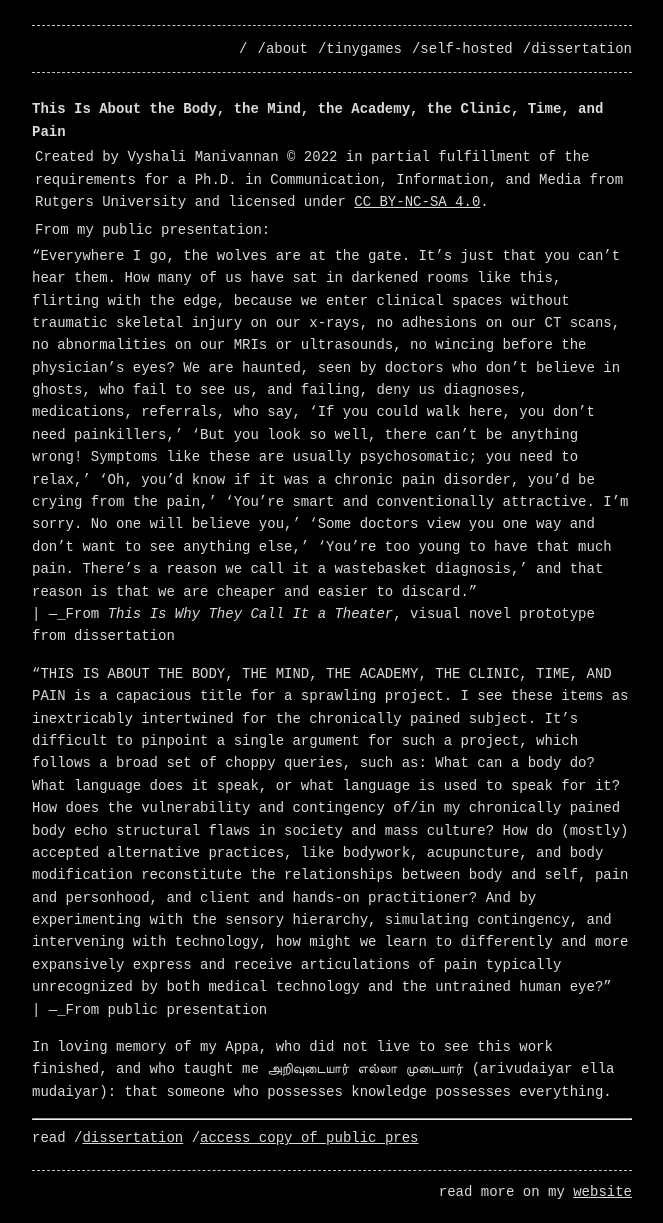
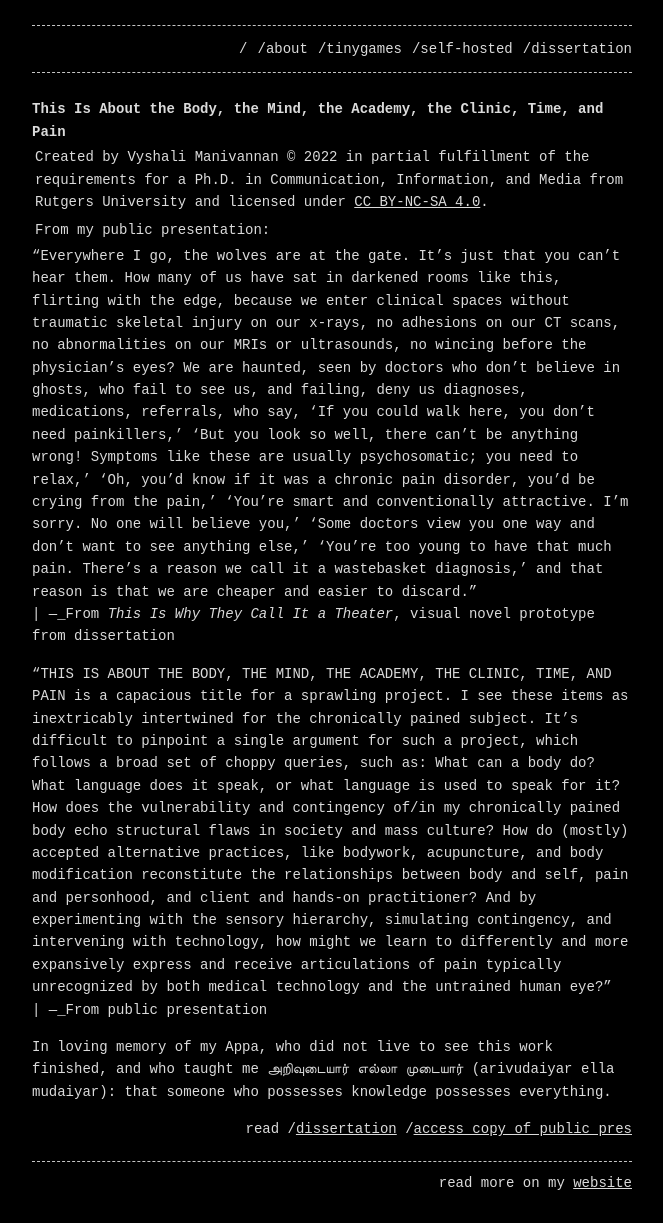
Before and after one commit to visforvali/visforvali.github.io, a Jekyll site: the page built from diss.md, in a window 1280 px wide. Shown: the whole page, without its empty margins (308-971 px from the left). Built offline with Jekyll 4.4.1, drawn with Linux system fonts in a browser that asks for light colours.

Commit message:
Update diss.md

```diff
--- a/diss.md
+++ b/diss.md
@@ -20,5 +20,4 @@ permalink: /diss
 
 In loving memory of my <span lang="ta">Appa</span>, who did not live to see this work finished, and who taught me <span lang="ta">அறிவுடையார் எல்லா முடையார் (arivudaiyar ella mudaiyar)</span>: that someone who possesses knowledge possesses everything.
 
----
-read /<a href="https://visforvali.github.io/bmactp/" target="_blank">dissertation</a> /<a href="https://vyshalimanivannan.com/public-defense/" target="_blank">access copy of public pres</a>
+<p align="right">read /<a href="https://visforvali.github.io/bmactp/" target="_blank">dissertation</a> /<a href="https://vyshalimanivannan.com/public-defense/" target="_blank">access copy of public pres</a></p>
```
